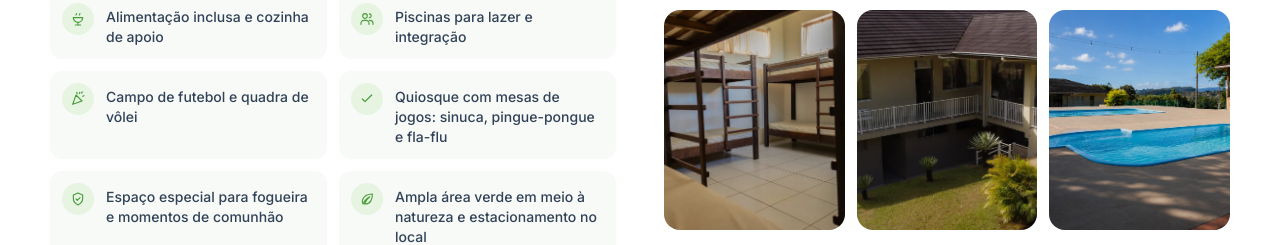
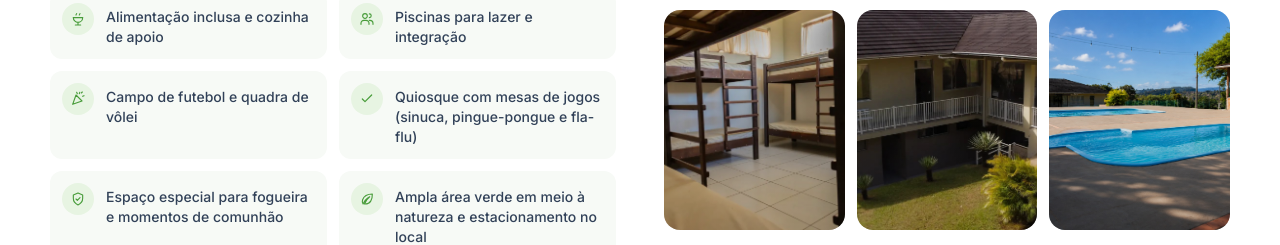
Before and after one commit to anthonytribeiro587/lp-sitioemanuel, a Next.js app: page / in a window 1280 px wide. Shown: the part 1279-1524 px from the top of the page. Built offline with nearby package versions, Linux system fonts and the light colour scheme.

Commit message:
Corrige texto da estrutura e preserva embed do mapa

```diff
--- a/components/HomePage.tsx
+++ b/components/HomePage.tsx
@@ -50,7 +50,7 @@ const structureItems = [
   ["grill", "Alimentação inclusa e cozinha de apoio"],
   ["users", "Piscinas para lazer e integração"],
   ["party", "Campo de futebol e quadra de vôlei"],
-  ["check", "Quiosque com mesas de jogos: sinuca, pingue-pongue e fla-flu"],
+  ["check", "Quiosque com mesas de jogos (sinuca, pingue-pongue e fla-flu)"],
   ["shield", "Espaço especial para fogueira e momentos de comunhão"],
   ["leaf", "Ampla área verde em meio à natureza e estacionamento no local"],
 ] as const;
@@ -241,7 +241,7 @@ export default function HomePage() {
           </div>
 
           <div className="min-h-[330px] overflow-hidden rounded-[18px] border border-slate-200 bg-white shadow-sm">
-            <iframe title="Localização do Sítio Emanuel" src="https://www.google.com/maps/embed?pb=!1m18!1m12!1m3!1d3459.8661566685896!2d-50.96700012378962!3d-29.86813357501282!2m3!1f0!2f0!3f0!2m3!1i1024!2i768!4f13.1!3m3!1m2!1s0x95190d11b273ac4d%3A0xecbc16d6da05b014!2sSitio%20Emanuel%20Retiros!5e0!3m2!1spt-BR!2sbr!4v1776280247918!5m2!1spt-BR!2sbr" loading="lazy" className="h-full min-h-[330px] w-full border-0" />
+            <iframe title="Localização do Sítio Emanuel" src="https://www.google.com/maps/embed?pb=!1m18!1m12!1m3!1d3459.8661566685896!2d-50.96700012378962!3d-29.86813357501282!2m3!1f0!2f0!3f0!3m2!1i1024!2i768!4f13.1!3m3!1m2!1s0x95190d11b273ac4d%3A0xecbc16d6da05b014!2sSitio%20Emanuel%20Retiros!5e0!3m2!1spt-BR!2sbr!4v1776280247918!5m2!1spt-BR!2sbr" loading="lazy" className="h-full min-h-[330px] w-full border-0" />
           </div>
 
           <aside id="contato" className="flex flex-col justify-center rounded-[18px] bg-[#092016] p-7 text-white shadow-[0_20px_50px_rgba(12,38,23,.18)]">
```
